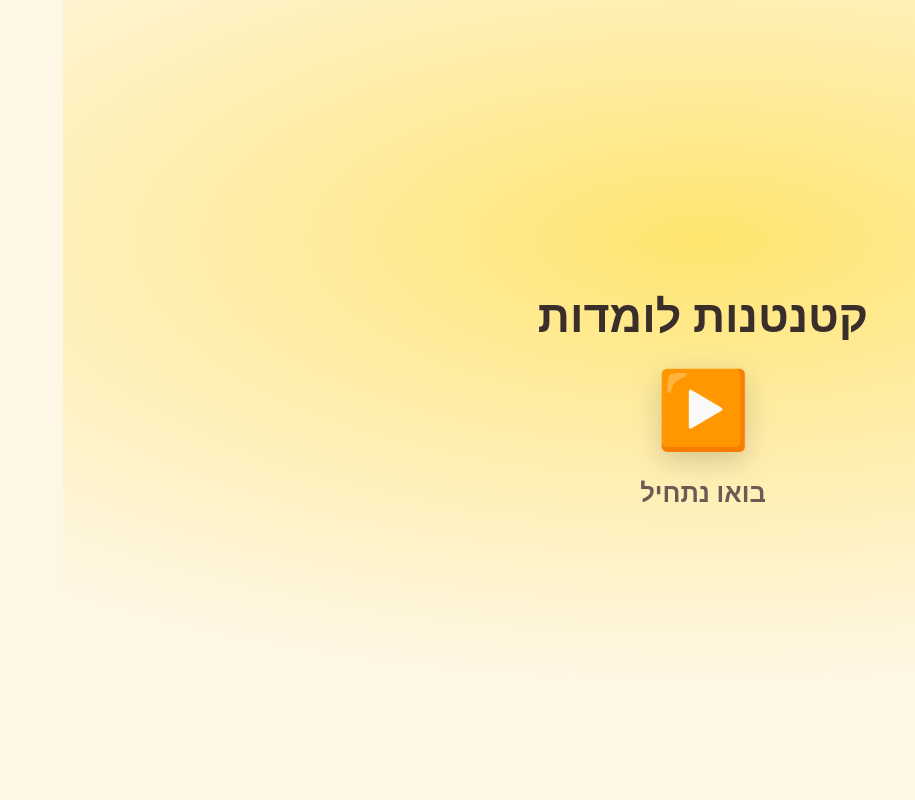
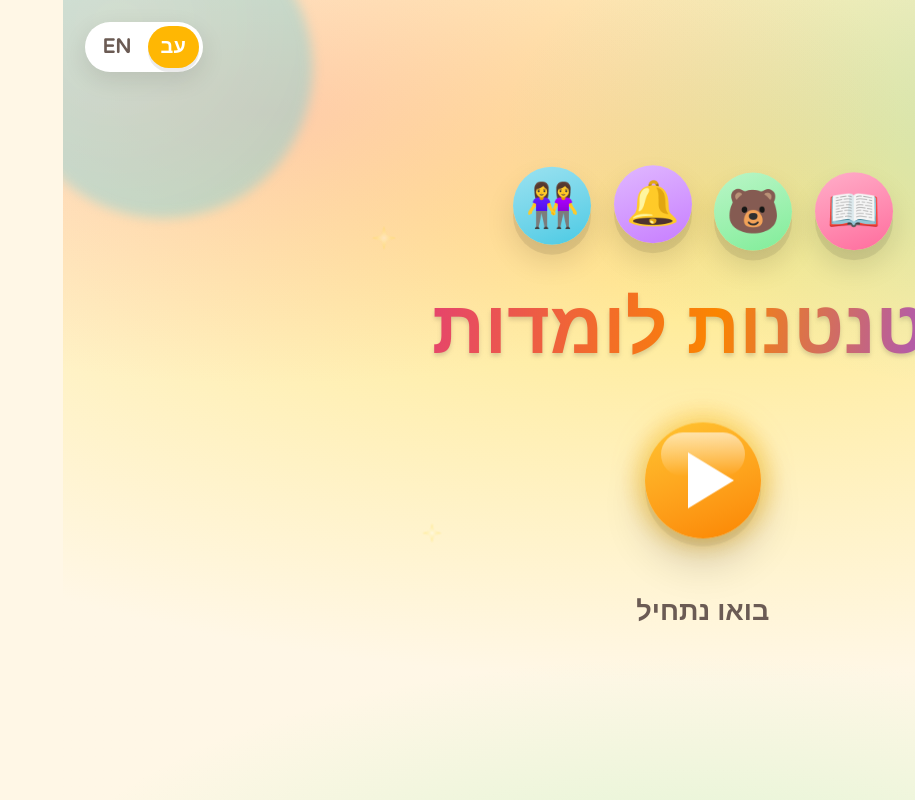
Before and after one commit to PreisTomer/ktantanot-lomdot, a Vue app: page / in a window 1280 px wide. Shown: the whole page, without its empty margins (365-1280 px from the left). Built offline with nearby package versions, Linux system fonts and the light colour scheme.

Commit message:
improvements on home page

```diff
--- a/src/App.vue
+++ b/src/App.vue
@@ -13,10 +13,31 @@
     <!-- Opening tap: satisfies the browser's gesture requirement so the very
          first spoken prompt is heard (autoplay is blocked before a gesture). -->
     <button v-if="!started" class="app__gate" type="button" :aria-label="$t('common.start')" @click="start">
-      <span class="app__gate-title">{{ $t('common.appName') }}</span>
-      <span class="app__gate-play">{{ icon.PLAY }}</span>
-      <span class="app__gate-cta">{{ $t('common.start') }}</span>
+      <span class="app__gate-orb app__gate-orb--a"></span>
+      <span class="app__gate-orb app__gate-orb--b"></span>
+      <span class="app__gate-orb app__gate-orb--c"></span>
+      <span class="app__gate-spark app__gate-spark--1"></span>
+      <span class="app__gate-spark app__gate-spark--2"></span>
+      <span class="app__gate-spark app__gate-spark--3"></span>
+      <span class="app__gate-spark app__gate-spark--4"></span>
+
+      <div class="app__gate-hero">
+        <div class="app__gate-worlds">
+          <span class="app__gate-world app__gate-world--reading">{{ icon.BOOK }}</span>
+          <span class="app__gate-world app__gate-world--math">{{ icon.BEAR }}</span>
+          <span class="app__gate-world app__gate-world--memory">{{ icon.BELL }}</span>
+          <span class="app__gate-world app__gate-world--sisters">{{ icon.SISTERS }}</span>
+        </div>
+        <h1 class="app__gate-title">{{ $t('common.appName') }}</h1>
+        <span class="app__gate-play">
+          <span class="app__gate-play-ring"></span>
+          <span class="app__gate-play-ring app__gate-play-ring--2"></span>
+          <span class="app__gate-play-disc"><span class="app__gate-play-tri"></span></span>
+        </span>
+        <span class="app__gate-cta">{{ $t('common.start') }}</span>
+      </div>
     </button>
+    <LanguageToggle v-if="!started" class="app__gate-lang" />
   </div>
 </template>
 
@@ -26,12 +47,13 @@ import { defineComponent } from 'vue'
 import { audio } from '@/services/audio'
 
 import AnimatedBackground from '@/components/AnimatedBackground.vue'
+import LanguageToggle from '@/components/LanguageToggle.vue'
 
 import { ICON } from '@/constants/icons'
 
 export default defineComponent({
   name: 'App',
-  components: { AnimatedBackground },
+  components: { AnimatedBackground, LanguageToggle },
   data() {
     return {
       started: false
@@ -68,32 +90,196 @@ export default defineComponent({
 
   &__gate {
     @include flex-column-center;
-    gap: var(--sp-md);
     position: fixed;
     inset: 0;
     z-index: 20;
+    overflow: hidden;
     inline-size: 100%;
     block-size: 100%;
     border: none;
     color: var(--color-ink);
+    // Soft dawn aurora of the four world colours over warm cream.
     background:
-      radial-gradient(120% 80% at 50% 30%, color-mix(in srgb, var(--color-sun) 55%, var(--color-bg)) 0%, var(--color-bg) 70%);
+      radial-gradient(80% 55% at 16% 14%, color-mix(in srgb, var(--color-coral) 26%, transparent), transparent 62%),
+      radial-gradient(80% 55% at 84% 16%, color-mix(in srgb, var(--color-sky) 30%, transparent), transparent 62%),
+      radial-gradient(90% 60% at 50% 118%, color-mix(in srgb, var(--color-leaf) 30%, transparent), transparent 60%),
+      radial-gradient(120% 80% at 50% 26%, color-mix(in srgb, var(--color-sun) 46%, var(--color-bg)) 0%, var(--color-bg) 74%);
+
+    // Language toggle floats above the gate (sibling element, higher z so it is
+    // tappable without triggering the full-screen start button).
+    &-lang {
+      position: fixed;
+      inset-block-start: var(--sp-md);
+      inset-inline-end: var(--sp-md);
+      z-index: 21;
+    }
+
+    &-orb {
+      position: absolute;
+      border-radius: var(--radius-pill);
+      filter: blur(6px);
+      opacity: var(--op-ghost);
+      pointer-events: none;
+
+      &--a {
+        inline-size: 300px;
+        block-size: 300px;
+        inset-block-start: -70px;
+        inset-inline-end: -50px;
+        background: radial-gradient(circle at 35% 35%, color-mix(in srgb, var(--color-sky) 70%, white), var(--color-sky));
+        @include ambient(float, 9s);
+      }
+
+      &--b {
+        inline-size: 220px;
+        block-size: 220px;
+        inset-block-end: -40px;
+        inset-inline-start: -40px;
+        background: radial-gradient(circle at 35% 35%, color-mix(in srgb, var(--color-coral) 70%, white), var(--color-coral));
+        @include ambient(drift, 12s);
+      }
+
+      &--c {
+        inline-size: 160px;
+        block-size: 160px;
+        inset-block-start: 22%;
+        inset-inline-start: 12%;
+        background: radial-gradient(circle at 35% 35%, color-mix(in srgb, var(--color-grape) 70%, white), var(--color-grape));
+        @include ambient(float, 11s);
+      }
+    }
+
+    &-spark {
+      position: absolute;
+      inline-size: 22px;
+      block-size: 22px;
+      background: radial-gradient(circle at 50% 50%, var(--color-white), var(--color-sun) 70%);
+      clip-path: polygon(50% 0%, 61% 39%, 100% 50%, 61% 61%, 50% 100%, 39% 61%, 0% 50%, 39% 39%);
+      opacity: var(--op-muted);
+      pointer-events: none;
+
+      &--1 { inset-block-start: 20%; inset-inline-start: 26%; @include ambient(twinkle, 4s); }
+      &--2 { inset-block-start: 28%; inset-inline-end: 24%; inline-size: 28px; block-size: 28px; @include ambient(twinkle, 5s); }
+      &--3 { inset-block-end: 26%; inset-inline-start: 20%; inline-size: 16px; block-size: 16px; @include ambient(twinkle, 6s); }
+      &--4 { inset-block-end: 32%; inset-inline-end: 28%; @include ambient(twinkle, 5.5s); }
+    }
+
+    &-hero {
+      @include flex-column-center;
+      position: relative;
+      gap: var(--sp-lg);
+      padding: var(--sp-lg);
+      text-align: center;
+    }
+
+    &-worlds {
+      display: flex;
+      gap: var(--sp-md);
+    }
+
+    &-world {
+      @include flex-center;
+      inline-size: clamp(56px, 9vw, 78px);
+      block-size: clamp(56px, 9vw, 78px);
+      font-size: clamp(1.9rem, 4.4vw, 2.7rem);
+      border-radius: var(--radius-pill);
+      box-shadow: var(--shadow-card);
+
+      &--reading {
+        background: linear-gradient(160deg, color-mix(in srgb, var(--color-coral) 55%, white), var(--color-coral));
+        @include ambient(float, 4.4s);
+      }
+
+      &--math {
+        background: linear-gradient(160deg, color-mix(in srgb, var(--color-leaf) 55%, white), var(--color-leaf));
+        @include ambient(float, 5s);
+        animation-delay: -0.6s;
+      }
+
+      &--memory {
+        background: linear-gradient(160deg, color-mix(in srgb, var(--color-grape) 55%, white), var(--color-grape));
+        @include ambient(float, 4.7s);
+        animation-delay: -1.2s;
+      }
+
+      &--sisters {
+        background: linear-gradient(160deg, color-mix(in srgb, var(--color-sky) 55%, white), var(--color-sky));
+        @include ambient(float, 5.3s);
+        animation-delay: -1.8s;
+      }
+    }
 
     &-title {
-      font-size: var(--fs-2xl);
+      margin: 0;
+      font-size: clamp(2.4rem, 8vw, var(--fs-hero));
       font-weight: 700;
+      line-height: 1.05;
+      background: linear-gradient(100deg, var(--color-coral-deep), var(--color-primary-deep) 52%, var(--color-grape-deep));
+      -webkit-background-clip: text;
+      background-clip: text;
+      color: transparent;
+      filter: drop-shadow(0 3px 2px color-mix(in srgb, var(--color-ink) 18%, transparent));
+      @include spring-in(bounce-in, 0.6s);
     }
 
     &-play {
-      font-size: var(--fs-hero);
-      @include ambient(pulse, 1.8s);
-      filter: drop-shadow(0 8px 14px color-mix(in srgb, var(--color-ink) 22%, transparent));
+      @include flex-center;
+      position: relative;
+      inline-size: clamp(112px, 22vw, 150px);
+      block-size: clamp(112px, 22vw, 150px);
+      @include ambient(float, 2.6s);
+
+      &-ring {
+        position: absolute;
+        inset: 0;
+        border-radius: var(--radius-pill);
+        background: radial-gradient(circle, color-mix(in srgb, var(--color-primary) 42%, transparent) 0%, transparent 70%);
+        pointer-events: none;
+        @include ambient(glow-pulse, 2.4s);
+
+        &--2 {
+          animation-delay: -1.2s;
+        }
+      }
+
+      &-disc {
+        @include flex-center;
+        position: relative;
+        inline-size: clamp(88px, 17vw, 116px);
+        block-size: clamp(88px, 17vw, 116px);
+        border-radius: var(--radius-pill);
+        background: linear-gradient(160deg, color-mix(in srgb, var(--color-primary) 82%, white), var(--color-primary-deep));
+        box-shadow: var(--shadow-float), 0 0 30px color-mix(in srgb, var(--color-primary) 55%, transparent);
+
+        &::before {
+          content: '';
+          position: absolute;
+          inset-block-start: 8%;
+          inset-inline: 14%;
+          block-size: 38%;
+          border-radius: var(--radius-pill);
+          background: linear-gradient(to bottom, color-mix(in srgb, white 60%, transparent), transparent);
+          pointer-events: none;
+        }
+      }
+
+      // Media "play" glyph: always points right (physical border, not logical),
+      // matching the universal play symbol regardless of RTL.
+      &-tri {
+        inline-size: 0;
+        block-size: 0;
+        margin-left: 14%;
+        border-top: clamp(20px, 4vw, 28px) solid transparent;
+        border-bottom: clamp(20px, 4vw, 28px) solid transparent;
+        border-left: clamp(34px, 6.5vw, 46px) solid var(--color-white);
+      }
     }
 
     &-cta {
       font-size: var(--fs-md);
       font-weight: 700;
       color: var(--color-ink-soft);
+      @include ambient(pulse, 2s);
     }
   }
 }
```
